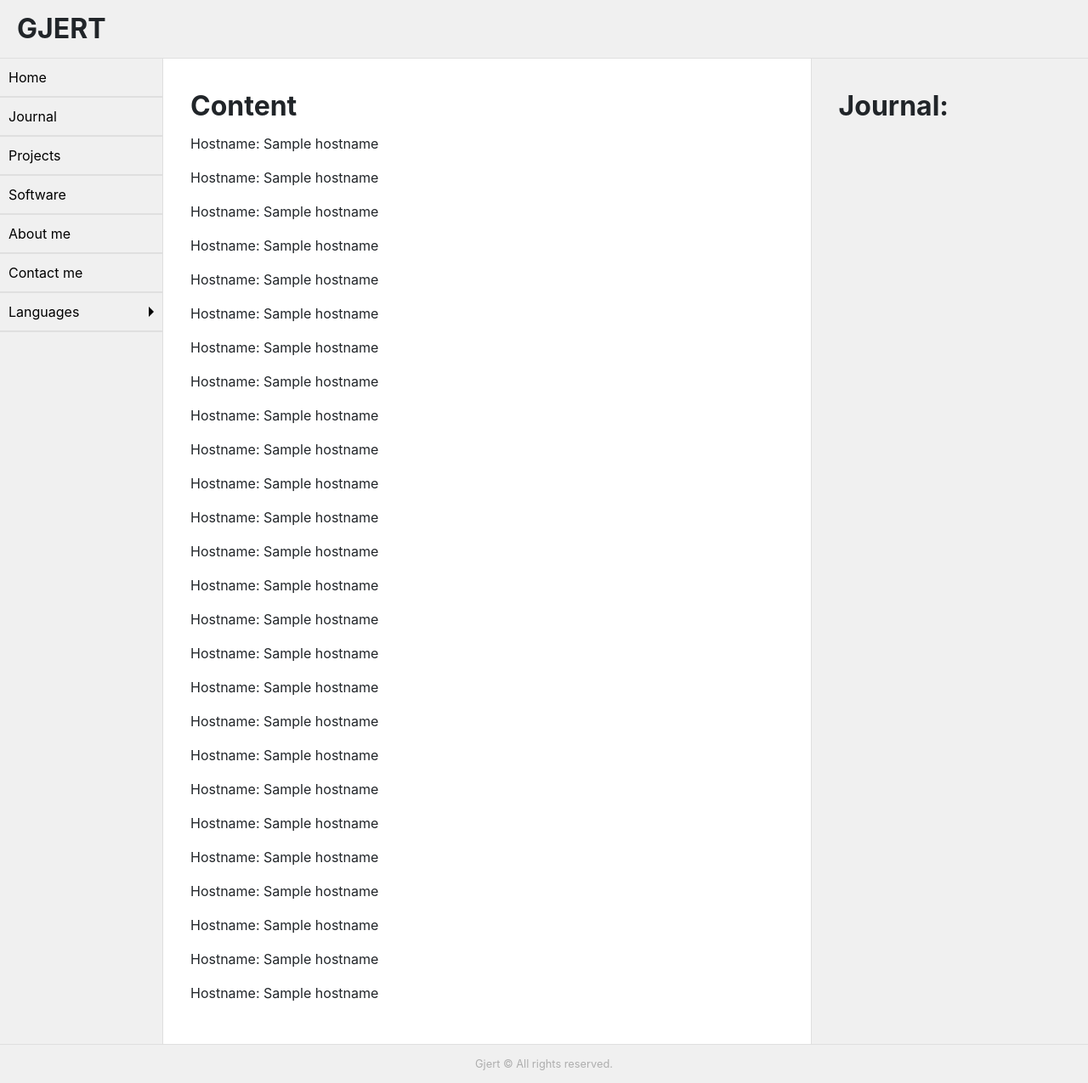
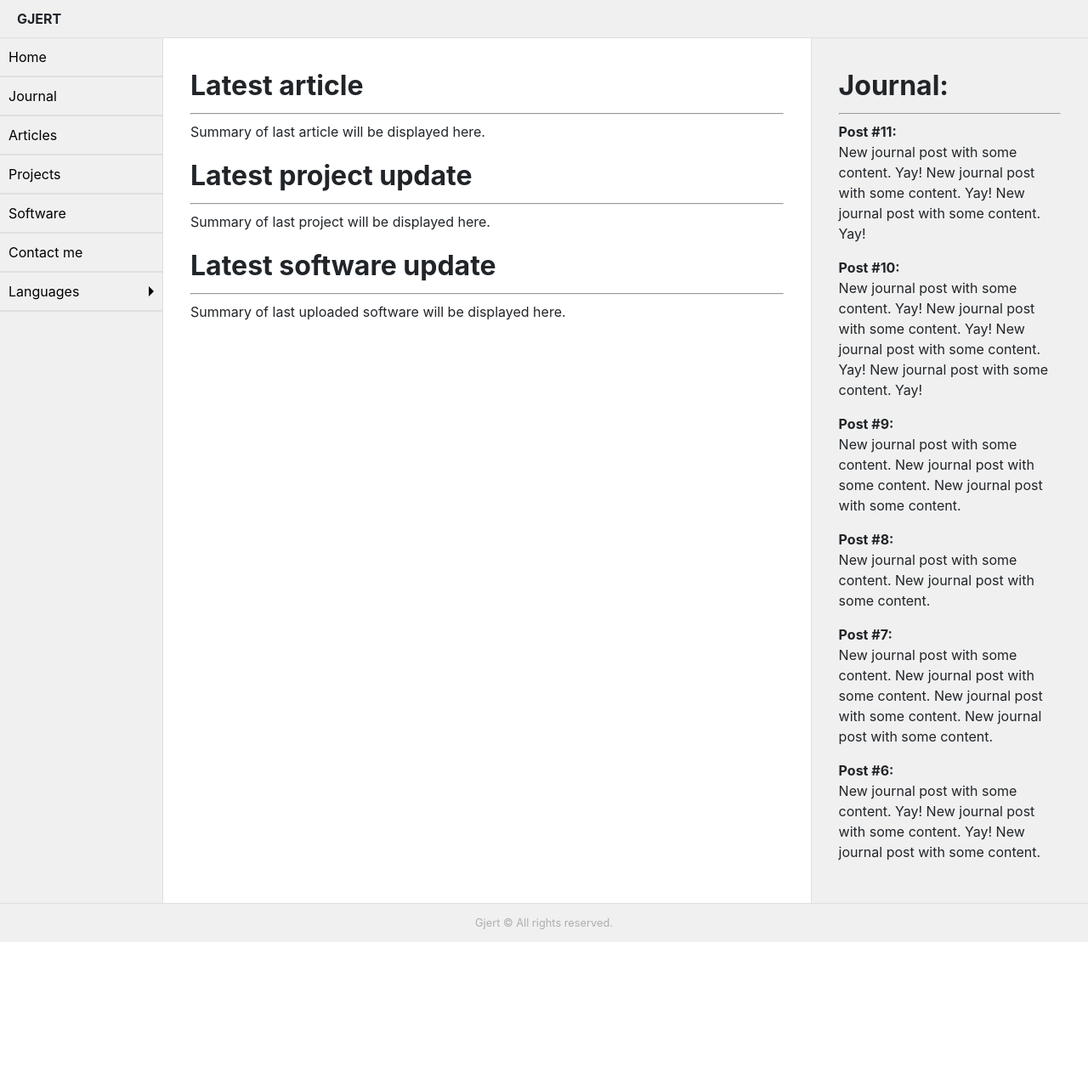
Before and after one commit to ggjersund/personal-website, a Django app: template apps/frontpage/templates/frontpage/frontpage.html in a window 1280 px wide. Shown: the whole page at 85% size. After the commit the page ends 1109 px from the top, so only its background shows below. Run offline with Django 3.2, Linux system fonts and the light colour scheme; the template is opened without the code that fills it: most values are stand-ins (such as "Sample title", 1, 10 or a date in 2020); some libraries are stand-ins or nearby versions.

Commit message:
Update website

```diff
--- a/apps/frontpage/templates/frontpage/frontpage.html
+++ b/apps/frontpage/templates/frontpage/frontpage.html
@@ -11,36 +11,56 @@
   <div class="content-column">
     <main class="content row">
       <div class="content-field padding-2">
-        <h1>Content</h1>
-        <p>Hostname: {{ hostname }}</p>
-        <p>Hostname: {{ hostname }}</p>
-        <p>Hostname: {{ hostname }}</p>
-        <p>Hostname: {{ hostname }}</p>
-        <p>Hostname: {{ hostname }}</p>
-        <p>Hostname: {{ hostname }}</p>
-        <p>Hostname: {{ hostname }}</p>
-        <p>Hostname: {{ hostname }}</p>
-        <p>Hostname: {{ hostname }}</p>
-        <p>Hostname: {{ hostname }}</p>
-        <p>Hostname: {{ hostname }}</p>
-        <p>Hostname: {{ hostname }}</p>
-        <p>Hostname: {{ hostname }}</p>
-        <p>Hostname: {{ hostname }}</p>
-        <p>Hostname: {{ hostname }}</p>
-        <p>Hostname: {{ hostname }}</p>
-        <p>Hostname: {{ hostname }}</p>
-        <p>Hostname: {{ hostname }}</p>
-        <p>Hostname: {{ hostname }}</p>
-        <p>Hostname: {{ hostname }}</p>
-        <p>Hostname: {{ hostname }}</p>
-        <p>Hostname: {{ hostname }}</p>
-        <p>Hostname: {{ hostname }}</p>
-        <p>Hostname: {{ hostname }}</p>
-        <p>Hostname: {{ hostname }}</p>
-        <p>Hostname: {{ hostname }}</p>
+        <h1>Latest article</h1>
+        <hr>
+        <p>Summary of last article will be displayed here.</p>
+        <h1>Latest project update</h1>
+        <hr>
+        <p>Summary of last project will be displayed here.</p>
+        <h1>Latest software update</h1>
+        <hr>
+        <p>Summary of last uploaded software will be displayed here.</p>
       </div>
       <div class="content-sidebar padding-2">
         <h1>Journal:</h1>
+        <hr>
+        <p>
+          <strong>Post #11:</strong><br>
+          New journal post with some content. Yay!
+          New journal post with some content. Yay!
+          New journal post with some content. Yay!
+        </p>
+        <p>
+          <strong>Post #10:</strong><br>
+          New journal post with some content. Yay!
+          New journal post with some content. Yay!
+          New journal post with some content. Yay!
+          New journal post with some content. Yay!
+        </p>
+        <p>
+          <strong>Post #9:</strong><br>
+          New journal post with some content.
+          New journal post with some content.
+          New journal post with some content.
+        </p>
+        <p>
+          <strong>Post #8:</strong><br>
+          New journal post with some content.
+          New journal post with some content.
+        </p>
+        <p>
+          <strong>Post #7:</strong><br>
+          New journal post with some content.
+          New journal post with some content.
+          New journal post with some content.
+          New journal post with some content.
+        </p>
+        <p>
+          <strong>Post #6:</strong><br>
+          New journal post with some content. Yay!
+          New journal post with some content. Yay!
+          New journal post with some content.
+        </p>
       </div>
     </main>
   </div>
--- a/shared/static/css/grid.css
+++ b/shared/static/css/grid.css
@@ -8,9 +8,9 @@ body {
 }
 
 /* Display */
-.d-block {display:block;}
-.d-inline {display:inline-block;}
-.d-none {display:none;}
+.d-block {display:block !important;}
+.d-inline {display:inline-block !important;}
+.d-none {display:none !important;}
 
 /* Text */
 .text-center{text-align:center;}
@@ -40,9 +40,13 @@ body {
   flex-grow: 1;
 }
 .sidebar {
+  display:none;
   flex-grow: 0;
   flex-shrink: 1;
   flex-basis: auto;
+}
+.sidebar-toggle {
+  float:right;
 }
 .content-column {
   display: flex;
@@ -76,9 +80,13 @@ body {
     flex-direction: row;
   }
   .sidebar {
+    display: block !important;
     flex-grow: 0;
     flex-shrink: 1;
     flex-basis: 30%;
+  }
+  .sidebar-toggle {
+    display: none;
   }
   .content-column {
     flex-shrink: 0;
@@ -89,9 +97,13 @@ body {
 /* Large */
 @media screen and (min-width: 960px){
   .sidebar {
+    display: block !important;
     flex-grow: 0;
     flex-shrink: 1;
     flex-basis: 20%;
+  }
+  .sidebar-toggle {
+    display: none;
   }
   .content-column {
     flex-shrink: 0;
@@ -102,6 +114,7 @@ body {
 /* Extra large */
 @media screen and (min-width: 1140px){
   .sidebar {
+    display: block !important;
     flex-grow: 0;
     flex-shrink: 1;
     flex-basis: 15%;
@@ -110,6 +123,9 @@ body {
     flex-shrink: 0;
     flex-basis: 85%;
   }
+  .sidebar-toggle {
+    display: none;
+  }
   .content-sidebar {
     display: block;
     flex-grow: 0;
--- a/shared/static/css/sidebar.css
+++ b/shared/static/css/sidebar.css
@@ -2,6 +2,20 @@
   margin: 0;
   padding: 0;
   list-style-type: none;
+}
+.sidebar-toggle {
+  padding: 5px;
+  color: #000;
+  outline: none;
+  text-decoration: none;
+}
+.sidebar-toggle:hover {
+  color: #000;
+  outline: none;
+  text-decoration: none;
+}
+.sidebar-toggle.active {
+  color: #aeaeae;
 }
 .sidebar-navigation li>a {
   display: block;
@@ -28,6 +42,9 @@
   border-width: 6px 6px 0px 6px;
   margin-top: 9px;
 }
+.sidebar-dropdown-container {
+  display: none;
+}
 .sidebar-dropdown-item {
   display: block;
   width: 100%;
--- /dev/null
+++ b/shared/static/js/navigation.js
@@ -0,0 +1,20 @@
+/* Toggle sidebar in mobile-mode */
+function sidebarToggle(element, event) {
+  event.preventDefault();
+  element.classList.toggle("active");
+  var sidebars = document.getElementsByClassName("sidebar");
+  var j;
+  for (j=0;j<sidebars.length;j++) {
+    sidebars[j].classList.toggle("d-block");
+  }
+}
+/* Toggle sidebar dropdown menus */
+var dropdown = document.getElementsByClassName("sidebar-dropdown-btn");
+for (var i = 0; i < dropdown.length; i++) {
+  dropdown[i].addEventListener("click", function(ev) {
+    ev.preventDefault();
+    this.classList.toggle("active");
+    var dropdownContent = this.nextElementSibling;
+    dropdownContent.classList.toggle("d-block");
+  });
+}
--- a/shared/static/js/sidebar.js
+++ /dev/null
@@ -1,15 +0,0 @@
-var dropdown = document.getElementsByClassName("sidebar-dropdown-btn");
-var i;
-
-for (i = 0; i < dropdown.length; i++) {
-  dropdown[i].addEventListener("click", function(ev) {
-    ev.preventDefault();
-    this.classList.toggle("active");
-    var dropdownContent = this.nextElementSibling;
-    if (dropdownContent.style.display === "block") {
-      dropdownContent.style.display = "none";
-    } else {
-      dropdownContent.style.display = "block";
-    }
-  });
-}
--- a/shared/templates/base.html
+++ b/shared/templates/base.html
@@ -27,7 +27,7 @@
         {% block content %}{% endblock %}
         {% block footer %}{% endblock %}
         <!-- javascript -->
-        <script src="{% static 'js/sidebar.js' %}"></script>
+        <script src="{% static 'js/navigation.js' %}"></script>
         {% block javascript %}{% endblock %}
     </body>
 </html>
--- a/shared/templates/header.html
+++ b/shared/templates/header.html
@@ -1,3 +1,4 @@
 <header class="header" style="padding: 10px 20px;">
-  <h1 style="margin-bottom: 0px;">GJERT</h1>
+  <strong>GJERT</strong>
+  <a href="#" role="button" class="sidebar-toggle" onclick="sidebarToggle(this, event)">Menu</a>
 </header>
--- a/shared/templates/sidebar.html
+++ b/shared/templates/sidebar.html
@@ -3,13 +3,13 @@
   <ul class="sidebar-navigation">
     <li><a href="#">Home</a></li>
     <li><a href="#">Journal</a></li>
+    <li><a href="#">Articles</a></li>
     <li><a href="#">Projects</a></li>
     <li><a href="#">Software</a></li>
-    <li><a href="#">About me</a></li>
     <li><a href="#">Contact me</a></li>
     <li>
       <a href="#" class="sidebar-dropdown-btn" role="button" data-toggle="dropdown">Languages</a>
-      <div class="sidebar-dropdown-container d-none">
+      <div class="sidebar-dropdown-container">
         {% get_current_language as LANGUAGE_CODE %}
         {% get_available_languages as LANGUAGES %}
         {% get_language_info_list for LANGUAGES as languages %}
```
Also changed, not shown: 1 other file.
